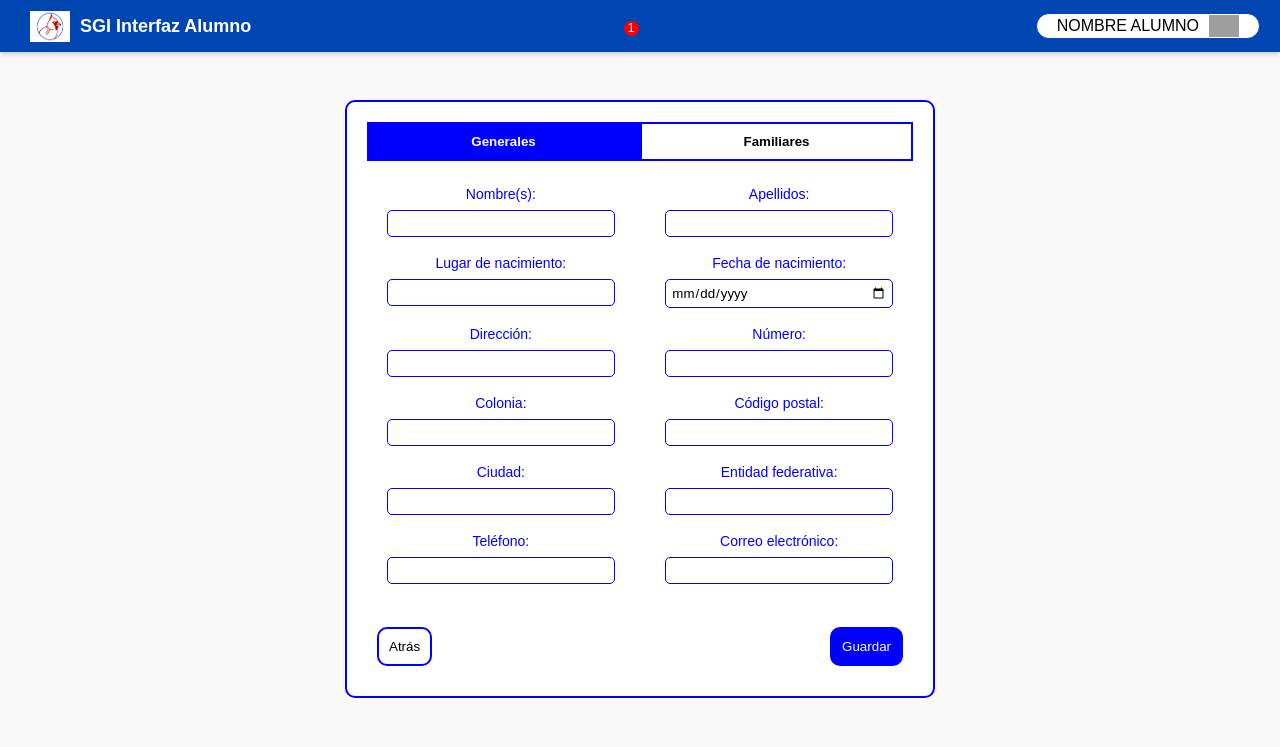
After one commit to DaveCuc/ProyectoInv, a PHP site: page /formularios.html in a window 1280 px wide. The commit adds this page. Shown: the top 747 px of the page. Run offline with PHP 8.4, Linux system fonts and the light colour scheme; grey boxes are pictures that could not be loaded.

Commit message:
Nuevas PAginas

```diff
--- /dev/null
+++ b/formularios.html
@@ -0,0 +1,76 @@
+<!DOCTYPE html>
+<html lang="es">
+<head>
+    <meta charset="UTF-8">
+    <meta name="viewport" content="width=device-width, initial-scale=1.0">
+    <title>Formulario de Registro</title>
+    <link rel="stylesheet" href="styles.css">
+</head>
+<body>
+
+    <div class="navbar">
+        <div class="logo-container">
+            <img src="../img/logo.png" alt="Logo" class="logo">
+            <span class="title">SGI Interfaz Alumno</span>
+        </div>
+
+        <div class="notification">
+            <span class="notification-badge">1</span>
+        </div>
+
+        <div class="user-menu">
+            <div class="user-info">
+                <span>NOMBRE ALUMNO</span>
+                <img src="user-icon.png" alt="Usuario">
+            </div>
+            <div class="dropdown">
+                <a href="#">Actualizar Información</a>
+                <a href="#">Cambiar Contraseña</a>
+                <a href="#">Cerrar Sesión</a>
+            </div>
+        </div>
+    </div>
+
+
+
+    <div class="form-container">
+        <div class="tabs">
+            <button class="tab active" onclick="mostrarFormulario('generales')">Generales</button>
+            <button class="tab" onclick="mostrarFormulario('familiares')">Familiares</button>
+        </div>
+
+        <form id="formGenerales" class="form-section">
+            <label>Nombre(s): <input type="text"></label>
+            <label>Apellidos: <input type="text"></label>
+            <label>Lugar de nacimiento: <input type="text"></label>
+            <label>Fecha de nacimiento: <input type="date"></label>
+            <label>Dirección: <input type="text"></label>
+            <label>Número: <input type="text"></label>
+            <label>Colonia: <input type="text"></label>
+            <label>Código postal: <input type="text"></label>
+            <label>Ciudad: <input type="text"></label>
+            <label>Entidad federativa: <input type="text"></label>
+            <label>Teléfono: <input type="tel"></label>
+            <label>Correo electrónico: <input type="email"></label>
+        </form>
+
+        <form id="formFamiliares" class="form-section hidden">
+            <label>Número de Control: <input type="text"></label>
+            <label>Sexo: <input type="text"></label>
+            <label>Estado Civil: <input type="text"></label>
+            <div class="profile-photo">
+                <p>Foto de perfil</p>
+                <input type="file">
+            </div>
+        </form>
+
+        <div class="buttons">
+            <button class="btn">Atrás</button>
+            <button class="btn primary">Guardar</button>
+        </div>
+    </div>
+
+    <script src="script.js"></script>
+
+</body>
+</html>
--- a/index.html
+++ b/index.html
@@ -8,7 +8,7 @@
 </head>
 <body>
     <div class="login-container">
-        <img src="logo.png" alt="Logo" class="logo">
+        <img src="../img/logo.png" alt="Logo" class="logo">
         <h2>INICIAR SESIÓN</h2>
         <form class="formulario" action="login.php" method="POST">
             <div class="input-group">
--- a/registro.html
+++ b/registro.html
@@ -8,7 +8,7 @@
 </head>
 <body>
     <div class="registro-container">
-        <img src="logo.png" alt="logo" class="logo">
+        <img src="../img/logo.png" alt="logo" class="logo">
         <h2>REGISTRO ALUMNO</h2>
         <form action="registro.php" method="POST">
             <label>Nombre(s)</label>
--- /dev/null
+++ b/script.js
@@ -0,0 +1,7 @@
+function mostrarFormulario(seccion) {
+    document.getElementById('formGenerales').classList.toggle('hidden', seccion !== 'generales');
+    document.getElementById('formFamiliares').classList.toggle('hidden', seccion !== 'familiares');
+
+    document.querySelectorAll('.tab').forEach(tab => tab.classList.remove('active'));
+    document.querySelector(`[onclick="mostrarFormulario('${seccion}')"]`).classList.add('active');
+}
--- a/styles.css
+++ b/styles.css
@@ -1,47 +1,91 @@
+/* Estilos globales */
+* {
+    margin: 0;
+    padding: 0;
+    box-sizing: border-box;
+    font-family: Arial, sans-serif;
+}
+
 body {
-    font-family: Arial, sans-serif;
     text-align: center;
     margin: 50px;
+    background-color: #f9f9f9;
 }
 
-.container, .registro-container {
+/* Contenedores generales */
+.container, .registro-container, .login-container {
     padding: 20px;
     border: 2px solid #ccc;
     display: inline-block;
     border-radius: 10px;
     background-color: white;
+    box-shadow: 0 2px 5px rgba(0, 0, 0, 0.1);
+    width: 300px;
 }
 
-.logo {
-    width: 80px;
-    margin-top: 10px;
+.registro-container, .login-container {
+    border-color: #0033a0;
 }
 
-h2 {
+.content {
     text-align: center;
-    color: red;
-    font-weight: normal; /* Sin negritas */
+    margin-top: 100px;
 }
 
+/* Botón de información */
+.info-button {
+    background-color: #0046b3;
+    color: white;
+    padding: 12px 20px;
+    font-size: 16px;
+    border: none;
+    border-radius: 20px;
+    cursor: pointer;
+    transition: 0.3s;
+}
+
+.info-button:hover {
+    background-color: #003399;
+}
+
+/* Logo */
+.logo {
+    width: 40px;
+    margin: 10px;
+}
+
+/* Tipografía y textos */
+h2 {
+    color: red;
+    font-weight: normal;
+}
+
+label {
+    color: blue;
+    font-size: 14px;
+    margin-bottom: 5px;
+    display: block;
+}
+
+/* Inputs */
 input {
     padding: 8px 15px;
     margin: 8px 0;
-    box-sizing: border-box;
     border: 2px solid blue;
     border-radius: 10px;
+    width: 100%;
 }
 
+/* Botón */
 .button {
     background-color: blue;
     border: none;
     color: white;
     padding: 10px 32px;
-    text-align: center;
-    text-decoration: none;
-    display: inline-block;
     font-size: 16px;
     border-radius: 20px;
-    transition: background-color 0.4s, color 0.4s;
+    transition: 0.4s;
+    cursor: pointer;
 }
 
 .button:hover {
@@ -50,16 +94,206 @@ input {
     border: 2px solid blue;
 }
 
-.registro-container {
-    text-align: center;
-    border-color: #0033a0;
-    box-shadow: 0 0 10px rgba(0, 0, 0, 0.1);
-    width: 300px;
+/* Navbar */
+.navbar {
+    position: fixed;
+    top: 0;
+    left: 0;
+    width: 100%;
+    background-color: #0046b3;
+    color: white;
+    display: flex;
+    align-items: center;
+    justify-content: space-between;
+    padding: 0.5px 20px;
+    box-shadow: 0 2px 5px rgba(0, 0, 0, 0.2);
+    z-index: 1000;
 }
 
-label {
-    color: blue;
+.logo-container {
+    display: flex;
+    align-items: center;
+}
+
+.title {
+    font-size: 18px;
+    font-weight: bold;
+}
+
+/* Notificaciones */
+.notification {
+    position: relative;
+    cursor: pointer;
+    margin-right: 20px;
+}
+
+.notification img {
+    width: 24px;
+}
+
+.notification-badge {
+    position: absolute;
+    top: -5px;
+    right: -5px;
+    background-color: red;
+    color: white;
+    font-size: 12px;
+    width: 15px;
+    height: 15px;
+    border-radius: 50%;
+    text-align: center;
+    line-height: 15px;
+}
+
+/* Menú de usuario */
+.user-menu {
+    position: relative;
+    display: inline-block;
+}
+
+.user-info {
+    display: flex;
+    align-items: center;
+    cursor: pointer;
+    background: white;
+    padding: 1px 20px;
+    border-radius: 20px;
+    border: 1px solid #0046b3;
+    color: black;
+}
+
+.user-info img {
+    width: 30px;
+    margin-left: 10px;
+}
+
+.dropdown {
+    display: none;
+    position: absolute;
+    top: 40px;
+    right: 0;
+    background: white;
+    border: 1px solid #0046b3;
+    border-radius: 10px;
+    width: 180px;
+    box-shadow: 0 2px 5px rgba(0, 0, 0, 0.2);
+    padding: 10px 0;
+}
+
+.dropdown a {
+    display: block;
+    padding: 8px 15px;
+    color: black;
+    text-decoration: none;
     font-size: 14px;
-    margin-bottom: 5px;
+}
+
+.dropdown a:hover {
+    background-color: #f2f2f2;
+}
+
+.user-menu:hover .dropdown {
     display: block;
 }
+
+/* Responsividad */
+@media (max-width: 600px) {
+    .navbar {
+        flex-direction: column;
+        text-align: center;
+    }
+
+    .notification {
+        margin: 10px 0;
+    }
+
+    .user-menu {
+        margin-top: 10px;
+    }
+}
+
+
+body {
+    font-family: Arial, sans-serif;
+    text-align: center;
+    background-color: #f9f9f9;
+}
+
+.form-container {
+    background: white;
+    padding: 20px;
+    width: 50%;
+    margin: auto;
+    border: 2px solid blue;
+    border-radius: 10px;
+    margin-top: 100px;
+}
+
+.tabs {
+    display: flex;
+    justify-content: center;
+}
+
+.tab {
+    background: white;
+    border: 2px solid blue;
+    padding: 10px;
+    cursor: pointer;
+    flex: 1;
+    font-weight: bold;
+}
+
+.tab.active {
+    background: blue;
+    color: white;
+}
+
+.form-section {
+    display: flex;
+    flex-wrap: wrap;
+    justify-content: space-between;
+    padding: 20px;
+}
+
+.form-section label {
+    width: 45%;
+    margin: 5px 0;
+}
+
+input {
+    width: 100%;
+    padding: 5px;
+    border: 1px solid blue;
+    border-radius: 5px;
+}
+
+.hidden {
+    display: none;
+}
+
+.buttons {
+    display: flex;
+    justify-content: space-between;
+    padding: 10px;
+}
+
+.btn {
+    background: white;
+    border: 2px solid blue;
+    padding: 10px;
+    border-radius: 10px;
+    cursor: pointer;
+}
+
+.btn.primary {
+    background: blue;
+    color: white;
+}
+
+.profile-photo {
+    width: 100%;
+    text-align: center;
+    border: 2px solid blue;
+    padding: 10px;
+    margin-top: 10px;
+}
```
Also changed, not shown: home.html (added, +50 -0 lines), img/logo.png (renamed from logo.png).
